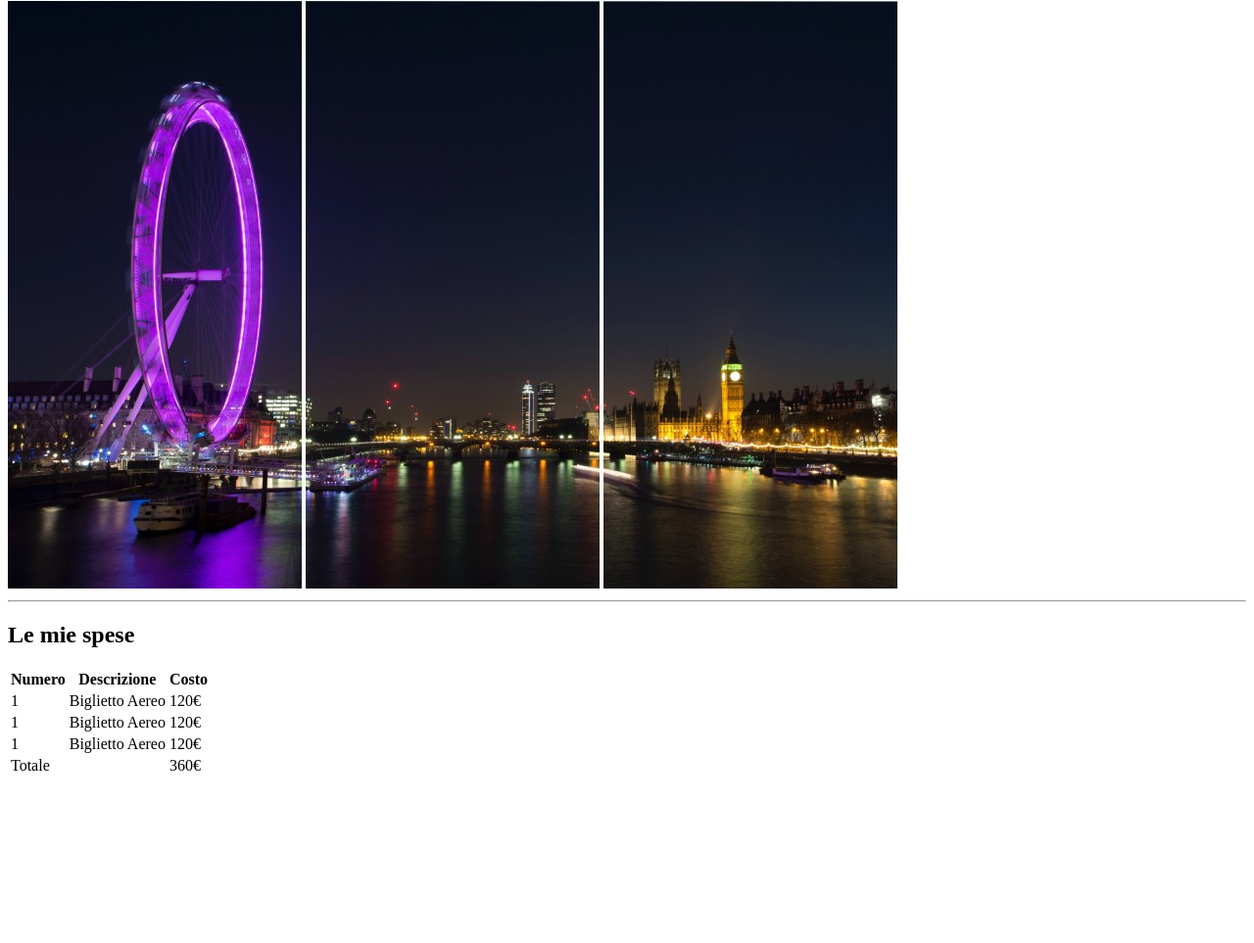
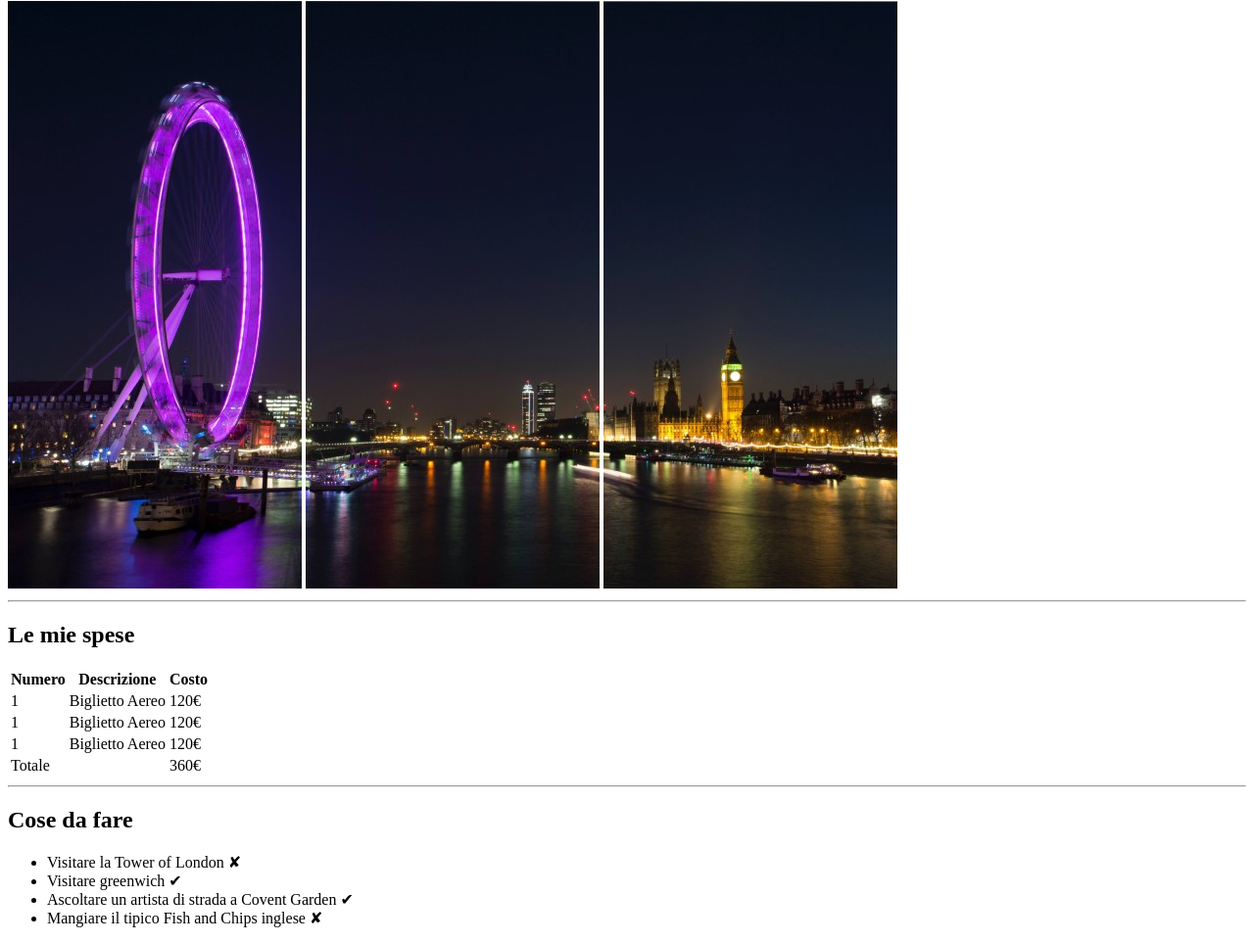
Before and after one commit to SimoneRicco/html-london-trip, a plain HTML site: page index.html in a window 1280 px wide. Shown: the part 79-1042 px from the top of the page at 98% size. Before the commit the page ends 881 px from the top, so only its background shows below. Drawn offline with Linux system fonts and the light colour scheme.

Commit message:
add unordered list

```diff
--- a/index.html
+++ b/index.html
@@ -42,6 +42,14 @@
                 <td>360€</td>
             </tr>
         </table>
+        <hr>
+        <h2>Cose da fare</h2>
+        <ul>
+            <li>Visitare la Tower of London &#10008;</li>
+            <li>Visitare greenwich &#10004;</li>
+            <li>Ascoltare un artista di strada a Covent Garden &#10004;</li>
+            <li>Mangiare il tipico Fish and Chips inglese &#10008;</li>
+        </ul>
     </main>
 </body>
 </html>
```
